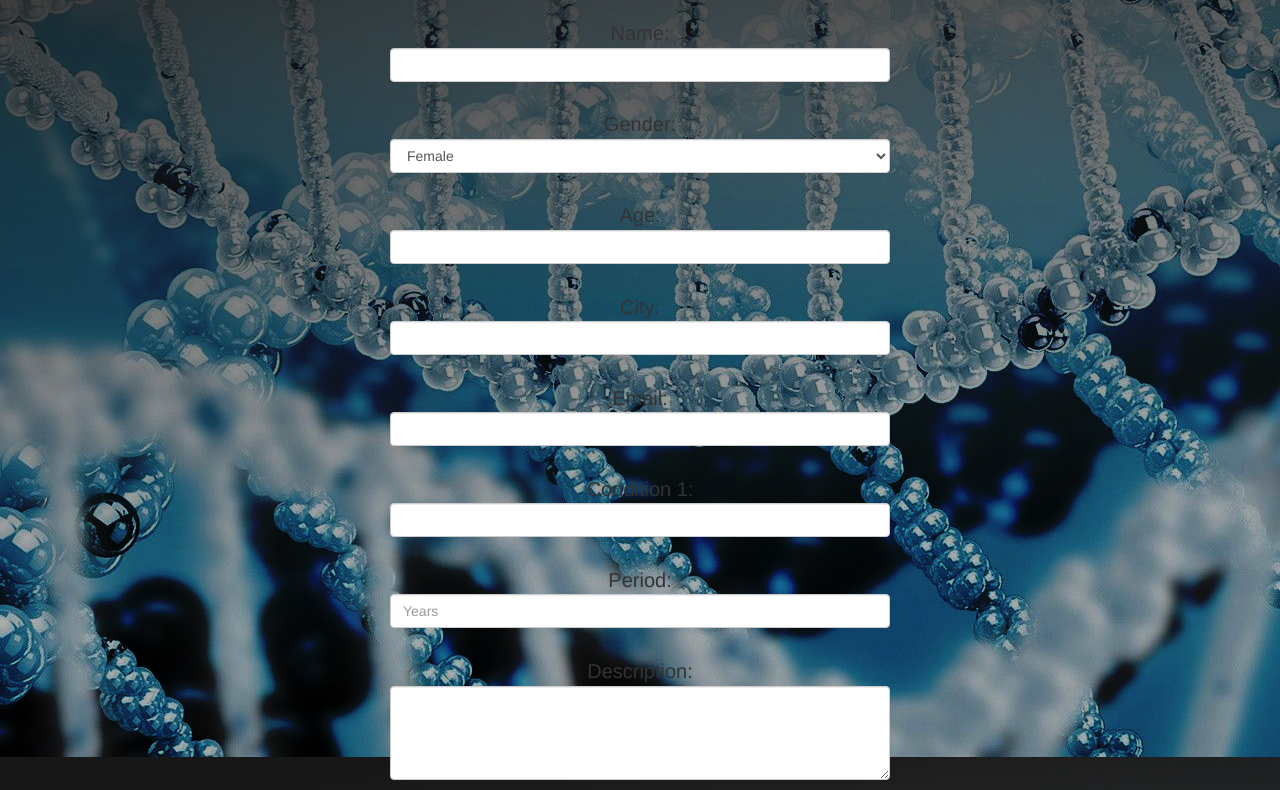
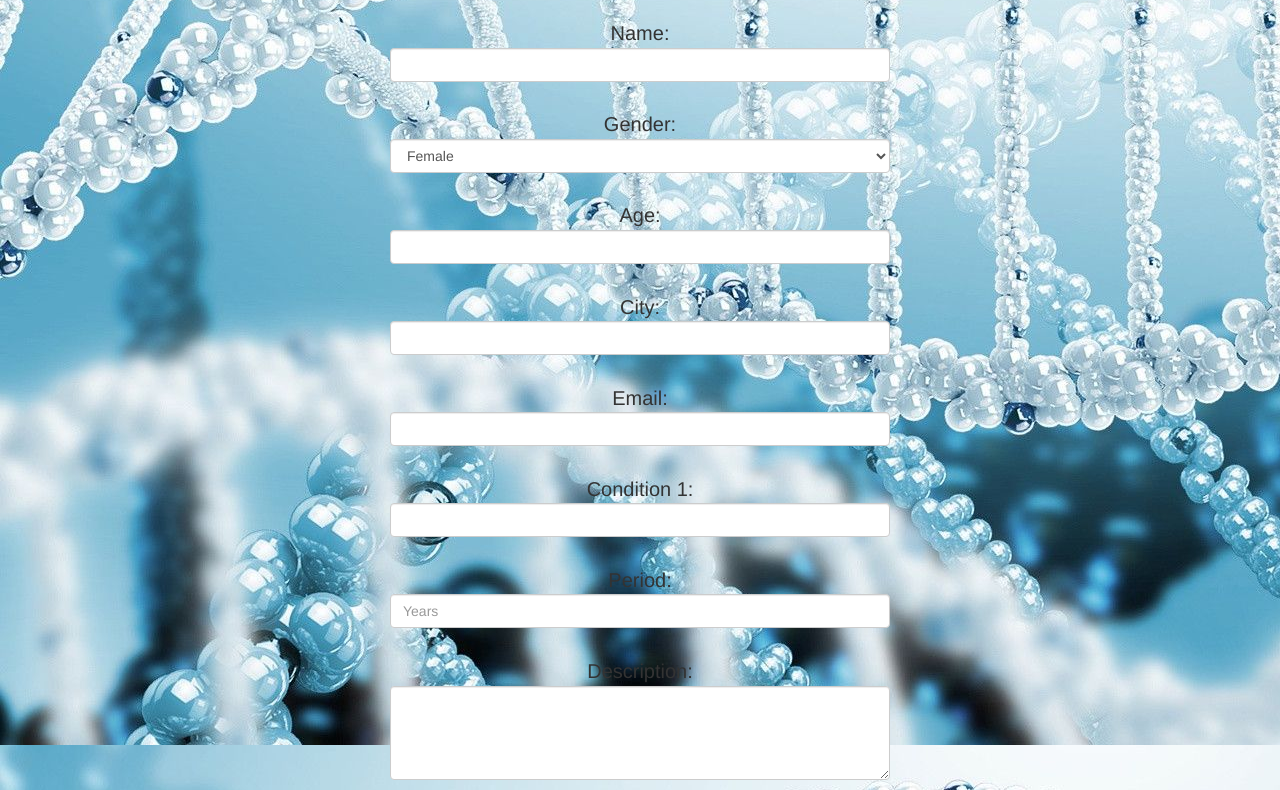
Before and after one commit to ttw282/lumohacks, a plain HTML site: page lumohacks/web/form_patient.html in a window 1280 px wide. Shown: the part 335-1125 px from the top of the page. Drawn offline with nearby package versions, Linux system fonts and the light colour scheme.

Commit message:
Update main.css

```diff
--- a/lumohacks/web/styles/main.css
+++ b/lumohacks/web/styles/main.css
@@ -3,8 +3,7 @@ html{background:black;}
 body{
 font-size:2em;
 width:100%;
-	background: url("/img/lumobackground1.jpg") center;
-    background-position: center 10%;
+	background: url("/img/lumobackground.jpg") 0px 0px;
 
 }
 
```
